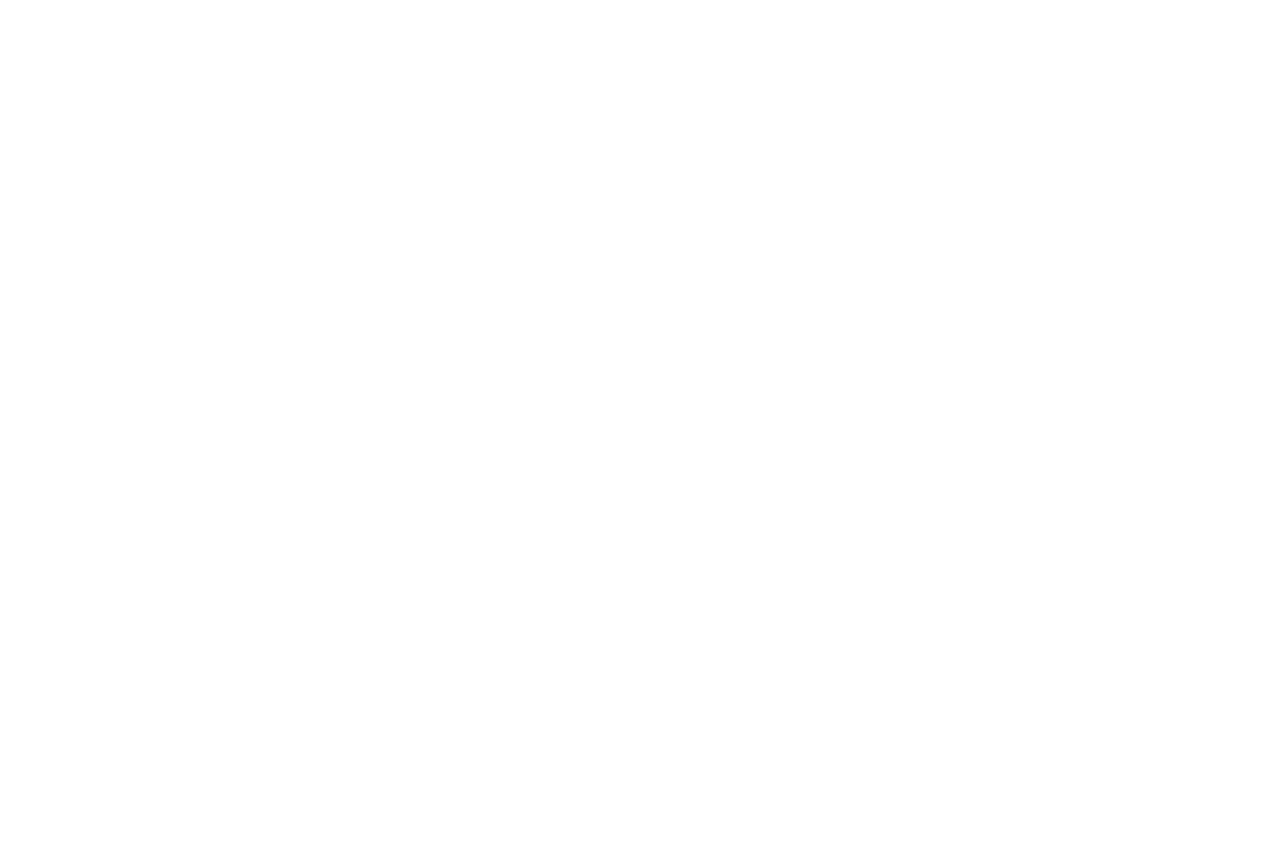
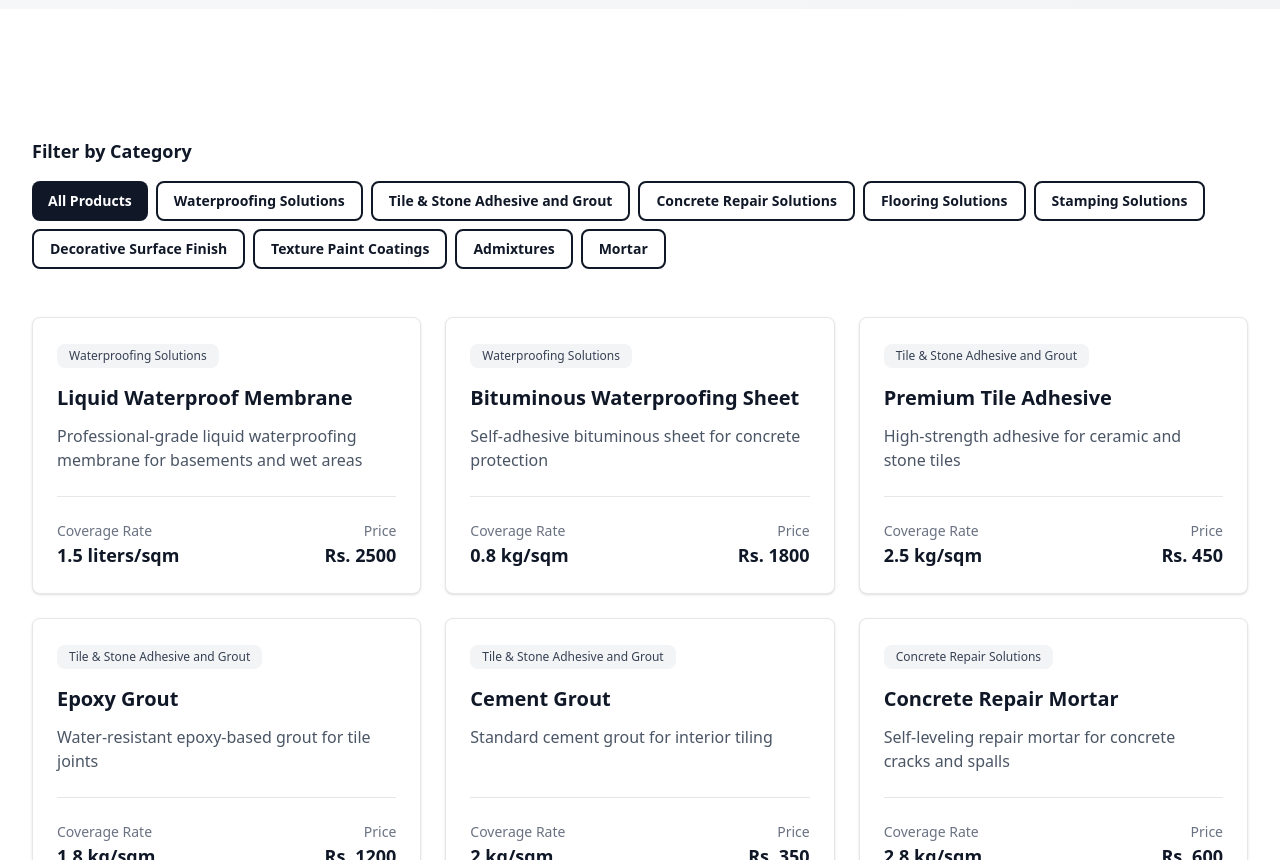
Before and after one commit to ashmittsingh/buildsupply, a Next.js app: page /products in a window 1280 px wide. Before the commit this address had no page. Shown: the part 440-1300 px from the top of the page. Before the commit the page ends 800 px from the top, so only its background shows below. Built offline with nearby package versions, Linux system fonts and the light colour scheme.

Commit message:
Create products page with category filtering
cgen-2817a7d66e21404da68320691318c3ac

```diff
--- /dev/null
+++ b/app/products/page.tsx
@@ -0,0 +1,166 @@
+"use client";
+
+import { useState } from "react";
+import { Metadata } from "next";
+import { motion } from "framer-motion";
+import Navigation from "@/components/Navigation";
+import Footer from "@/components/Footer";
+import Card from "@/components/Card";
+import Button from "@/components/Button";
+import { products, categories } from "@/data/products";
+
+export default function Products() {
+  const [selectedCategory, setSelectedCategory] = useState<string | null>(null);
+
+  const filteredProducts = selectedCategory
+    ? products.filter((p) => p.category === selectedCategory)
+    : products;
+
+  const containerVariants = {
+    hidden: { opacity: 0 },
+    visible: {
+      opacity: 1,
+      transition: {
+        staggerChildren: 0.05,
+      },
+    },
+  };
+
+  const itemVariants = {
+    hidden: { opacity: 0, y: 20 },
+    visible: {
+      opacity: 1,
+      y: 0,
+      transition: { duration: 0.4 },
+    },
+  };
+
+  return (
+    <div className="min-h-screen bg-white">
+      <Navigation />
+
+      {/* Hero Section */}
+      <section className="bg-gradient-to-br from-gray-50 to-gray-100 py-16 sm:py-24 lg:py-32">
+        <div className="mx-auto max-w-7xl px-4 text-center sm:px-6 lg:px-8">
+          <h1 className="text-4xl font-bold text-gray-900 sm:text-5xl">
+            Our Products
+          </h1>
+          <p className="mx-auto mt-6 max-w-2xl text-lg text-gray-600 sm:text-xl">
+            Explore our complete range of premium construction materials and solutions
+          </p>
+        </div>
+      </section>
+
+      {/* Products Section */}
+      <section className="py-16 sm:py-24 lg:py-32">
+        <div className="mx-auto max-w-7xl px-4 sm:px-6 lg:px-8">
+          {/* Category Filter */}
+          <div className="mb-12">
+            <h2 className="mb-4 text-lg font-semibold text-gray-900">
+              Filter by Category
+            </h2>
+            <div className="flex flex-wrap gap-2">
+              <Button
+                variant={selectedCategory === null ? "primary" : "outline"}
+                size="sm"
+                onClick={() => setSelectedCategory(null)}
+              >
+                All Products
+              </Button>
+              {categories.map((category) => (
+                <Button
+                  key={category}
+                  variant={
+                    selectedCategory === category ? "primary" : "outline"
+                  }
+                  size="sm"
+                  onClick={() => setSelectedCategory(category)}
+                >
+                  {category}
+                </Button>
+              ))}
+            </div>
+          </div>
+
+          {/* Products Grid */}
+          <motion.div
+            variants={containerVariants}
+            initial="hidden"
+            animate="visible"
+            className="grid gap-6 md:grid-cols-2 lg:grid-cols-3"
+          >
+            {filteredProducts.map((product) => (
+              <motion.div
+                key={product.id}
+                variants={itemVariants}
+                layout
+              >
+                <Card className="flex h-full flex-col justify-between">
+                  <div>
+                    <div className="inline-block rounded-lg bg-gray-100 px-3 py-1 text-xs font-medium text-gray-700">
+                      {product.category}
+                    </div>
+                    <h3 className="mt-4 text-xl font-semibold text-gray-900">
+                      {product.name}
+                    </h3>
+                    <p className="mt-3 text-gray-600">
+                      {product.description}
+                    </p>
+                  </div>
+
+                  <div className="mt-6 border-t border-gray-200 pt-6">
+                    <div className="flex items-center justify-between">
+                      <div>
+                        <p className="text-sm text-gray-500">Coverage Rate</p>
+                        <p className="text-lg font-semibold text-gray-900">
+                          {product.coverageRate} {product.unit}/sqm
+                        </p>
+                      </div>
+                      {product.price && (
+                        <div className="text-right">
+                          <p className="text-sm text-gray-500">Price</p>
+                          <p className="text-lg font-semibold text-gray-900">
+                            Rs. {product.price}
+                          </p>
+                        </div>
+                      )}
+                    </div>
+                  </div>
+                </Card>
+              </motion.div>
+            ))}
+          </motion.div>
+
+          {filteredProducts.length === 0 && (
+            <div className="py-12 text-center">
+              <p className="text-gray-600">
+                No products found in this category.
+              </p>
+            </div>
+          )}
+        </div>
+      </section>
+
+      {/* CTA Section */}
+      <section className="bg-gray-900 py-16 sm:py-24 lg:py-32">
+        <div className="mx-auto max-w-7xl px-4 text-center sm:px-6 lg:px-8">
+          <h2 className="text-3xl font-bold text-white sm:text-4xl">
+            Need help choosing?
+          </h2>
+          <p className="mx-auto mt-4 max-w-2xl text-lg text-gray-300">
+            Use our calculator to determine the exact quantity you need for your project.
+          </p>
+          <div className="mt-8">
+            <a href="/calculator">
+              <Button variant="secondary" size="lg">
+                Try Calculator
+              </Button>
+            </a>
+          </div>
+        </div>
+      </section>
+
+      <Footer />
+    </div>
+  );
+}
```
